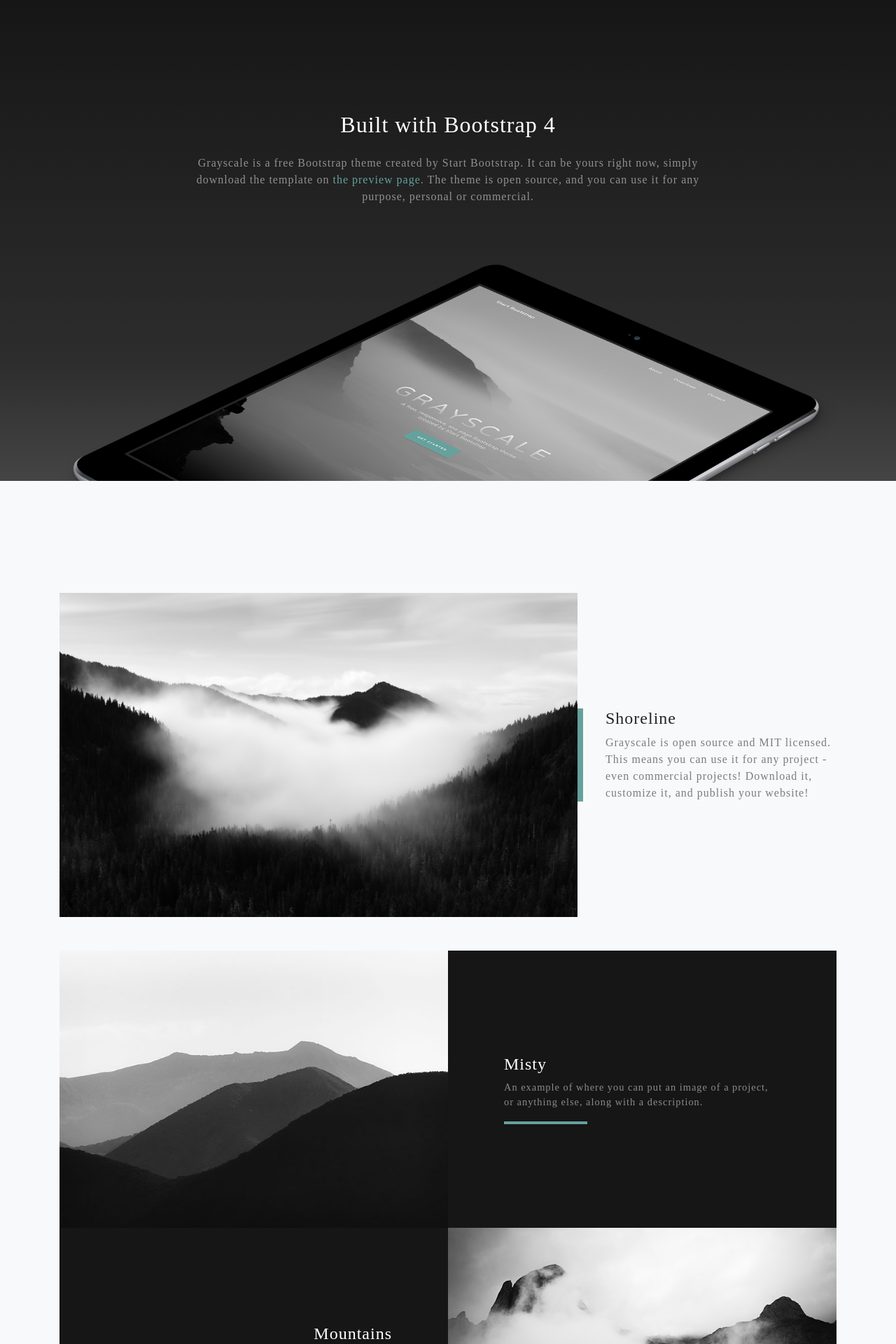
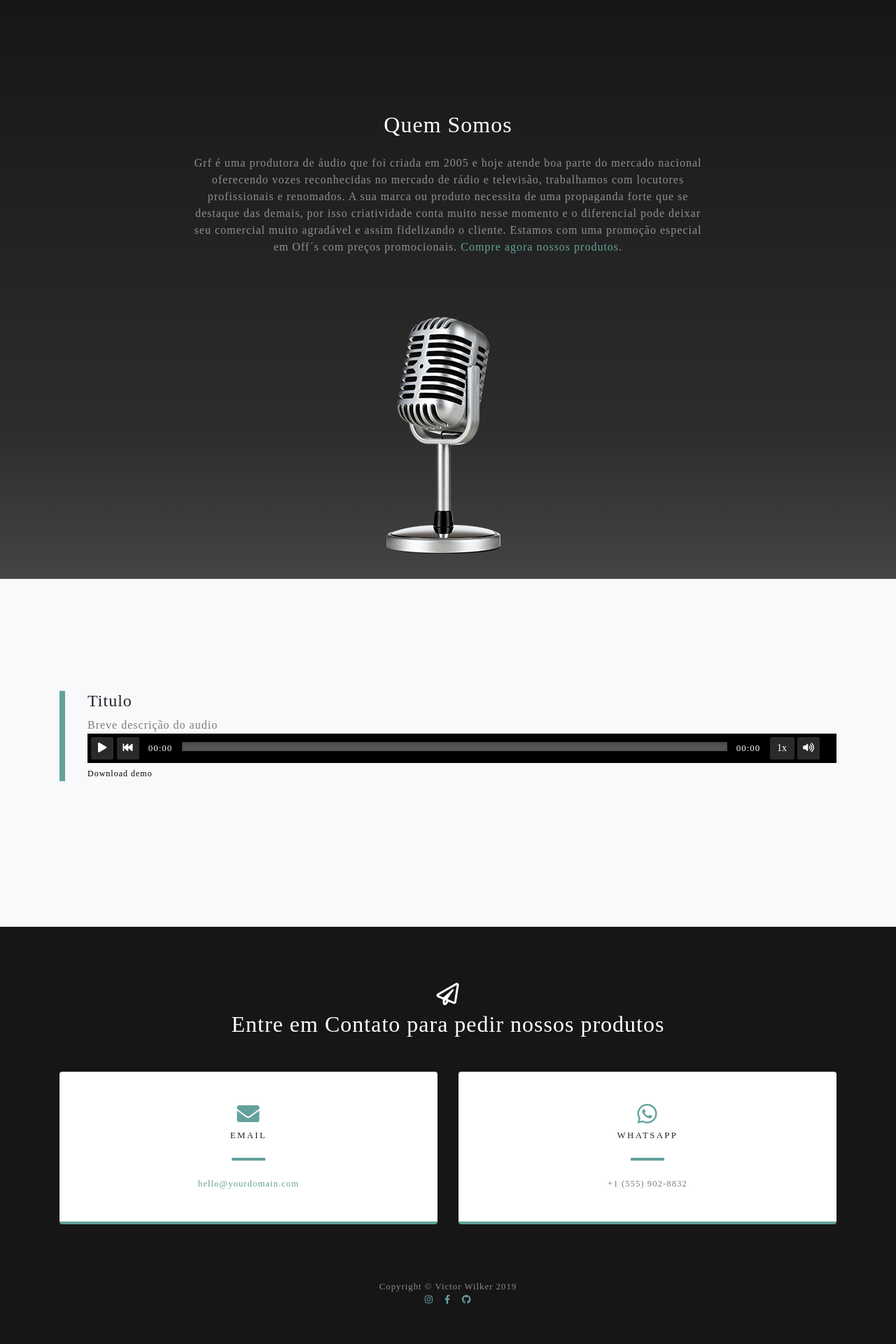
Before and after one commit to victorwilker12/audioPV, a Rails app: page / in a window 1280 px wide. Shown: the part 801-2721 px from the top of the page at 70% size. Run offline with Rails 7, Linux system fonts and the light colour scheme; style sheets or scripts are compiled from the project's sources.

Commit message:
modifyify template, add link audio

```diff
--- a/app/assets/javascripts/application.js
+++ b/app/assets/javascripts/application.js
@@ -18,3 +18,92 @@
 //= require ./js/grayscale.min
 //= require turbolinks
 // require_tree .
+
+
+(function(){
+
+  var pcastPlayers = document.querySelectorAll('.pcast-player');
+  var speeds = [ 1, 1.5, 2, 2.5, 3 ]
+
+  for(i=0;i<pcastPlayers.length;i++) {
+    var player = pcastPlayers[i];
+    var audio = player.querySelector('audio');
+    var play = player.querySelector('.pcast-play');
+    var pause = player.querySelector('.pcast-pause');
+    var rewind = player.querySelector('.pcast-rewind');
+    var progress = player.querySelector('.pcast-progress');
+    var speed = player.querySelector('.pcast-speed');
+    var mute = player.querySelector('.pcast-mute');
+    var currentTime = player.querySelector('.pcast-currenttime');
+    var duration = player.querySelector('.pcast-duration');
+
+    var currentSpeedIdx = 0;
+
+    pause.style.display = 'none';
+
+    var toHHMMSS = function ( totalsecs ) {
+        var sec_num = parseInt(totalsecs, 10); // don't forget the second param
+        var hours   = Math.floor(sec_num / 3600);
+        var minutes = Math.floor((sec_num - (hours * 3600)) / 60);
+        var seconds = sec_num - (hours * 3600) - (minutes * 60);
+
+        if (hours   < 10) {hours   = "0"+hours; }
+        if (minutes < 10) {minutes = "0"+minutes;}
+        if (seconds < 10) {seconds = "0"+seconds;}
+
+        var time = hours+':'+minutes+':'+seconds;
+        return time;
+    }
+
+    audio.addEventListener('loadedmetadata', function(){
+      progress.setAttribute('max', Math.floor(audio.duration));
+      duration.textContent  = toHHMMSS(audio.duration);
+    });
+
+    audio.addEventListener('timeupdate', function(){
+      progress.setAttribute('value', audio.currentTime);
+      currentTime.textContent  = toHHMMSS(audio.currentTime);
+    });
+
+    play.addEventListener('click', function(){
+      this.style.display = 'none';
+      pause.style.display = 'inline-block';
+      pause.focus();
+      audio.play();
+    }, false);
+
+    pause.addEventListener('click', function(){
+      this.style.display = 'none';
+      play.style.display = 'inline-block';
+      play.focus();
+      audio.pause();
+    }, false);
+
+    rewind.addEventListener('click', function(){
+      audio.currentTime -= 30;
+    }, false);
+
+    progress.addEventListener('click', function(e){
+      audio.currentTime = Math.floor(audio.duration) * (e.offsetX / e.target.offsetWidth);
+    }, false);
+
+    speed.addEventListener('click', function(){
+      currentSpeedIdx = currentSpeedIdx + 1 < speeds.length ? currentSpeedIdx + 1 : 0;
+      audio.playbackRate = speeds[currentSpeedIdx];
+      this.textContent  = speeds[currentSpeedIdx] + 'x';
+      return true;
+    }, false);
+
+    mute.addEventListener('click', function() {
+      if(audio.muted) {
+        audio.muted = false;
+        this.querySelector('.fa').classList.remove('fa-volume-off');
+        this.querySelector('.fa').classList.add('fa-volume-up');
+      } else {
+        audio.muted = true;
+        this.querySelector('.fa').classList.remove('fa-volume-up');
+        this.querySelector('.fa').classList.add('fa-volume-off');
+      }
+    }, false);
+  }
+})(this);
--- a/app/assets/stylesheets/application.scss
+++ b/app/assets/stylesheets/application.scss
@@ -1,3 +1,85 @@
 @import "vendor/bootstrap/css/bootstrap.min";
 @import "vendor/fontawesome-free/css/all.min";
-@import "css/grayscale.min";
+@import "css/grayscale";
+
+
+.visually-hidden {
+    position: absolute !important;
+    clip: rect(1px 1px 1px 1px); /* IE6, IE7 */
+    clip: rect(1px, 1px, 1px, 1px);
+    padding:0 !important;
+    border:0 !important;
+    height: 1px !important;
+    width: 1px !important;
+    overflow: hidden;
+}
+
+/* Pcast Player */
+.pcast-player {
+
+  .pcast-player-controls {
+    box-sizing: border-box;
+    background: #000;
+    color: #fff;
+    font-size: 14px;
+    height: 42px;
+    overflow: hidden;
+    padding: 5px;
+  }
+
+  button {
+    background: #2a2a2a;
+    color: #fff;
+    border: 0;
+    border-radius: 2px;
+    padding: 5px;
+    line-height: 22px;
+    -webkit-appreance: none;
+    min-width: 32px;
+
+    span {
+      @extend .visually-hidden;
+    }
+  }
+
+  progress {
+    height: 13px;
+    width: calc(100% - 281px);
+  -webkit-appearance: none;
+     -moz-appearance: none;
+          appearance: none;
+  }
+
+  progress[value]::-webkit-progress-bar {
+    background-color: #555;
+    border-radius: 0;
+    box-shadow: 0 2px 5px rgba(0, 0, 0, 0.25) inset;
+  }
+
+  progress[value]::-webkit-progress-value  {
+    background: #fff;
+  }
+
+  .pcast-time {
+    display: inline-block;
+    font-size: 13px;
+    padding: 0 5px;
+    text-align: center;
+    width: 4em;
+  }
+
+  .pcast-speed {
+    width: 2.5em;
+  }
+
+  .pcast-download {
+    font-size: 12px;
+    margin-top: 0.5em;
+    display: inline-block;
+    color: black;
+    &:hover,
+    &:focus {
+      color: #666;
+    }
+  }
+}
--- a/app/assets/stylesheets/css/grayscale.css
+++ b/app/assets/stylesheets/css/grayscale.css
@@ -92,8 +92,8 @@
   height: auto;
   min-height: 35rem;
   padding: 15rem 0;
-  background: -webkit-gradient(linear, left top, left bottom, from(rgba(22, 22, 22, 0.3)), color-stop(75%, rgba(22, 22, 22, 0.7)), to(#161616)), url("../img/bg-masthead.jpg");
-  background: linear-gradient(to bottom, rgba(22, 22, 22, 0.3) 0%, rgba(22, 22, 22, 0.7) 75%, #161616 100%), url("../img/bg-masthead.jpg");
+  background: -webkit-gradient(linear, left top, left bottom, from(rgba(22, 22, 22, 0.3)), color-stop(75%, rgba(22, 22, 22, 0.7)), to(#161616)), url("../img/bg-2.jpg");
+  background: linear-gradient(to bottom, rgba(22, 22, 22, 0.3) 0%, rgba(22, 22, 22, 0.7) 75%, #161616 100%), url("../img/bg-2.jpg");
   background-position: center;
   background-repeat: no-repeat;
   background-attachment: scroll;
--- a/app/views/home/index.html.erb
+++ b/app/views/home/index.html.erb
@@ -5,7 +5,7 @@
   <!-- Navigation -->
   <nav class="navbar navbar-expand-lg navbar-light fixed-top" id="mainNav">
     <div class="container">
-      <a class="navbar-brand js-scroll-trigger" href="#page-top">Start Bootstrap</a>
+      <a class="navbar-brand js-scroll-trigger" href="#page-top">Paulo Vitor Audios</a>
       <button class="navbar-toggler navbar-toggler-right" type="button" data-toggle="collapse" data-target="#navbarResponsive" aria-controls="navbarResponsive" aria-expanded="false" aria-label="Toggle navigation">
         Menu
         <i class="fas fa-bars"></i>
@@ -13,13 +13,16 @@
       <div class="collapse navbar-collapse" id="navbarResponsive">
         <ul class="navbar-nav ml-auto">
           <li class="nav-item">
-            <a class="nav-link js-scroll-trigger" href="#about">About</a>
+            <a class="nav-link js-scroll-trigger" href="#about">Quem Somos</a>
           </li>
           <li class="nav-item">
-            <a class="nav-link js-scroll-trigger" href="#projects">Projects</a>
+            <a class="nav-link js-scroll-trigger" href="#projects">Produções</a>
           </li>
           <li class="nav-item">
-            <a class="nav-link js-scroll-trigger" href="#signup">Contact</a>
+            <a class="nav-link js-scroll-trigger" href="#signup">Contate-nos</a>
+          </li>
+           <li class="nav-item">
+            <a class="nav-link js-scroll-trigger" href="#"><i class="fab fa-whatsapp fa-2x"></i></a>
           </li>
         </ul>
       </div>
@@ -30,9 +33,9 @@
   <header class="masthead">
     <div class="container d-flex h-100 align-items-center">
       <div class="mx-auto text-center">
-        <h1 class="mx-auto my-0 text-uppercase">Grayscale</h1>
-        <h2 class="text-white-50 mx-auto mt-2 mb-5">A free, responsive, one page Bootstrap theme created by Start Bootstrap.</h2>
-        <a href="#about" class="btn btn-primary js-scroll-trigger">Get Started</a>
+        <h1 class="mx-auto my-0 text-uppercase">Bem Vindo </h1>
+        <h2 class="text-white-50 mx-auto mt-2 mb-5">Spots - Vinhetas - Offs </h2>
+        <a href="#projects" class="btn btn-primary js-scroll-trigger">Conheça agora</a>
       </div>
     </div>
   </header>
@@ -42,12 +45,14 @@
     <div class="container">
       <div class="row">
         <div class="col-lg-8 mx-auto">
-          <h2 class="text-white mb-4">Built with Bootstrap 4</h2>
-          <p class="text-white-50">Grayscale is a free Bootstrap theme created by Start Bootstrap. It can be yours right now, simply download the template on
-            <a href="http://startbootstrap.com/template-overviews/grayscale/">the preview page</a>. The theme is open source, and you can use it for any purpose, personal or commercial.</p>
+          <h2 class="text-white mb-4">Quem Somos </h2>
+          <p class="text-white-50">Grf é uma produtora de áudio que foi criada em 2005 e hoje atende boa parte do mercado nacional oferecendo vozes reconhecidas no mercado de rádio e televisão, trabalhamos com locutores profissionais e renomados.
+
+            A sua marca ou produto necessita de uma propaganda forte que se destaque das demais, por isso criatividade conta muito nesse momento e o diferencial pode deixar seu comercial muito agradável e assim fidelizando o cliente. Estamos com uma promoção especial em Off´s com preços promocionais.
+            <a href="#signup">Compre agora nossos produtos</a>.</p>
         </div>
       </div>
-      <img src="img/ipad.png" class="img-fluid" alt="">
+      <img src="img/mic.png" class="img-fluid" alt="">
     </div>
   </section>
 
@@ -57,96 +62,74 @@
 
       <!-- Featured Project Row -->
       <div class="row align-items-center no-gutters mb-4 mb-lg-5">
-        <div class="col-xl-8 col-lg-7">
+
+     <!--    <div class="col-xl-8 col-lg-7">
           <img class="img-fluid mb-3 mb-lg-0" src="img/bg-masthead.jpg" alt="">
-        </div>
-        <div class="col-xl-4 col-lg-5">
+        </div> -->
+        <div class="col-xl-12 col-lg-5">
           <div class="featured-text text-center text-lg-left">
-            <h4>Shoreline</h4>
-            <p class="text-black-50 mb-0">Grayscale is open source and MIT licensed. This means you can use it for any project - even commercial projects! Download it, customize it, and publish your website!</p>
+            <h4>Titulo </h4>
+
+
+            <p class="text-black-50 mb-0">Breve descrição do audio</p>
+
+
+            <div class="pcast-player">
+              <div class="pcast-player-controls">
+                <button class="pcast-play"><i class="fa fa-play"></i><span>Play</span></button>
+                <button class="pcast-pause"><i class="fa fa-pause"></i><span>Pause</span></button>
+                <button class="pcast-rewind"><i class="fa fa-fast-backward"></i><span>Rewind</span></button>
+                <span class="pcast-currenttime pcast-time">00:00</span>
+                <progress class="pcast-progress" value="0"></progress>
+                <span class="pcast-duration pcast-time">00:00</span>
+                <button class="pcast-speed">1x</button>
+                <button class="pcast-mute"><i class="fa fa-volume-up"></i><span>Mute/Unmute</span></button>
+            </div>
+            <audio src="https://s3.amazonaws.com/ShopTalk/080_rapidfire_19.mp3"></audio><a class="pcast-download" href="https://s3.amazonaws.com/ShopTalk/080_rapidfire_19.mp3" download>Download demo</a>
+          </div>
+
+
           </div>
         </div>
+
+
       </div>
 
-      <!-- Project One Row -->
-      <div class="row justify-content-center no-gutters mb-5 mb-lg-0">
-        <div class="col-lg-6">
-          <img class="img-fluid" src="img/demo-image-01.jpg" alt="">
-        </div>
-        <div class="col-lg-6">
-          <div class="bg-black text-center h-100 project">
-            <div class="d-flex h-100">
-              <div class="project-text w-100 my-auto text-center text-lg-left">
-                <h4 class="text-white">Misty</h4>
-                <p class="mb-0 text-white-50">An example of where you can put an image of a project, or anything else, along with a description.</p>
-                <hr class="d-none d-lg-block mb-0 ml-0">
-              </div>
-            </div>
-          </div>
-        </div>
-      </div>
 
-      <!-- Project Two Row -->
-      <div class="row justify-content-center no-gutters">
-        <div class="col-lg-6">
-          <img class="img-fluid" src="img/demo-image-02.jpg" alt="">
-        </div>
-        <div class="col-lg-6 order-lg-first">
-          <div class="bg-black text-center h-100 project">
-            <div class="d-flex h-100">
-              <div class="project-text w-100 my-auto text-center text-lg-right">
-                <h4 class="text-white">Mountains</h4>
-                <p class="mb-0 text-white-50">Another example of a project with its respective description. These sections work well responsively as well, try this theme on a small screen!</p>
-                <hr class="d-none d-lg-block mb-0 mr-0">
-              </div>
-            </div>
-          </div>
-        </div>
-      </div>
 
     </div>
   </section>
 
   <!-- Signup Section -->
-  <section id="signup" class="signup-section">
+<!--   <section  class="signup-section">
     <div class="container">
+      <div class="row">
+
+      </div>
+    </div>
+  </section> -->
+
+  <!-- Contact Section -->
+  <section id="signup" class="contact-section bg-black">
+    <div class="container">
+
       <div class="row">
         <div class="col-md-10 col-lg-8 mx-auto text-center">
 
           <i class="far fa-paper-plane fa-2x mb-2 text-white"></i>
-          <h2 class="text-white mb-5">Subscribe to receive updates!</h2>
+          <h2 class="text-white mb-5">Entre em Contato para pedir nossos produtos</h2>
 
-          <form class="form-inline d-flex">
+          <!-- <form class="form-inline d-flex">
             <input type="email" class="form-control flex-fill mr-0 mr-sm-2 mb-3 mb-sm-0" id="inputEmail" placeholder="Enter email address...">
             <button type="submit" class="btn btn-primary mx-auto">Subscribe</button>
-          </form>
+          </form> -->
 
         </div>
-      </div>
-    </div>
-  </section>
 
-  <!-- Contact Section -->
-  <section class="contact-section bg-black">
-    <div class="container">
-
-      <div class="row">
-
-        <div class="col-md-4 mb-3 mb-md-0">
+        <div class="col-md-6 mb-5 mb-md-0">
           <div class="card py-4 h-100">
             <div class="card-body text-center">
-              <i class="fas fa-map-marked-alt text-primary mb-2"></i>
-              <h4 class="text-uppercase m-0">Address</h4>
-              <hr class="my-4">
-              <div class="small text-black-50">4923 Market Street, Orlando FL</div>
-            </div>
-          </div>
-        </div>
-
-        <div class="col-md-4 mb-3 mb-md-0">
-          <div class="card py-4 h-100">
-            <div class="card-body text-center">
-              <i class="fas fa-envelope text-primary mb-2"></i>
+              <i class="fas fa-envelope fa-2x text-primary mb-2"></i>
               <h4 class="text-uppercase m-0">Email</h4>
               <hr class="my-4">
               <div class="small text-black-50">
@@ -156,11 +139,11 @@
           </div>
         </div>
 
-        <div class="col-md-4 mb-3 mb-md-0">
+        <div class="col-md-6 mb-5 mb-md-0">
           <div class="card py-4 h-100">
             <div class="card-body text-center">
-              <i class="fas fa-mobile-alt text-primary mb-2"></i>
-              <h4 class="text-uppercase m-0">Phone</h4>
+              <i class="fab fa-whatsapp fa-2x text-primary mb-2"></i>
+              <h4 class="text-uppercase m-0">whatsapp</h4>
               <hr class="my-4">
               <div class="small text-black-50">+1 (555) 902-8832</div>
             </div>
@@ -168,9 +151,19 @@
         </div>
       </div>
 
-      <div class="social d-flex justify-content-center">
+
+
+    </div>
+  </section>
+
+  <!-- Footer -->
+  <footer class="bg-black small text-center text-white-50">
+    <div class="container">
+      Copyright &copy; Victor Wilker 2019
+    </div>
+     <div class="social d-flex justify-content-center">
         <a href="#" class="mx-2">
-          <i class="fab fa-twitter"></i>
+          <i class="fab fa-instagram"></i>
         </a>
         <a href="#" class="mx-2">
           <i class="fab fa-facebook-f"></i>
@@ -179,15 +172,6 @@
           <i class="fab fa-github"></i>
         </a>
       </div>
-
-    </div>
-  </section>
-
-  <!-- Footer -->
-  <footer class="bg-black small text-center text-white-50">
-    <div class="container">
-      Copyright &copy; Your Website 2019
-    </div>
   </footer>
 
 
```
Also changed, not shown: public/img/bg-1.jpg (added), public/img/bg-3.jpg (added), public/img/bg-4.jpg (added), public/img/bg-masthead2.jpg (renamed from public/img/bg-masthead.jpg), public/img/ipad.png (deleted), public/img/mic.png (added), 1 other file.
